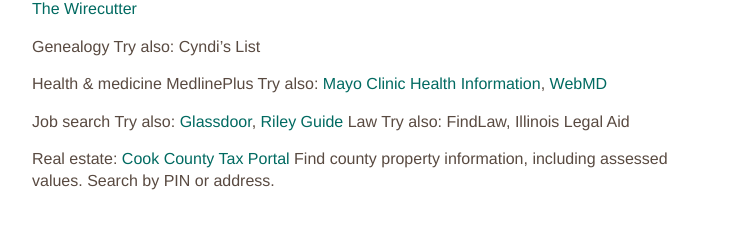
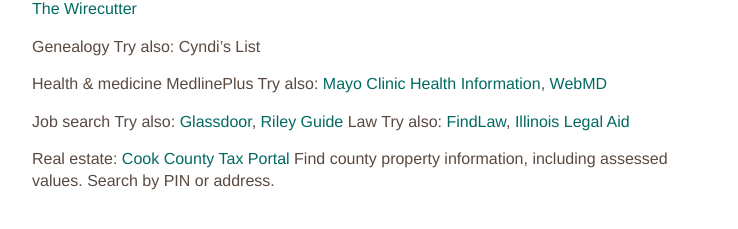
Before and after one commit to skokielibrary/spl-content, a Jekyll site: the page built from _content/bruce/resources--research-topic.markdown, in a window 1280 px wide and 900 px high, scrolled down 8261 px. Shown: the part 647-876 px from the top of the window, without its empty margins (126-864 px from the left). Built offline with Jekyll 4.4.1, drawn with Linux system fonts in a browser that asks for light colours; part of the change alters nothing that is shown.

```diff
--- a/_content/bruce/resources--research-topic.markdown
+++ b/_content/bruce/resources--research-topic.markdown
@@ -284,7 +284,7 @@ Try also: [Mayo Clinic Health Information](http://www.mayoclinic.com/health-info
 Job search
 Try also: [Glassdoor](http://www.glassdoor.com/), [Riley Guide](http://www.rileyguide.com/)
 Law
-Try also: FindLaw, Illinois Legal Aid
+Try also: [FindLaw](http://public.findlaw.com/), [Illinois Legal Aid](http://www.illinoislegalaid.org/)
 
 Real estate:
 [Cook County Tax Portal](http://cookcountypropertyinfo.com/Pages/pin-search.aspx)
```
